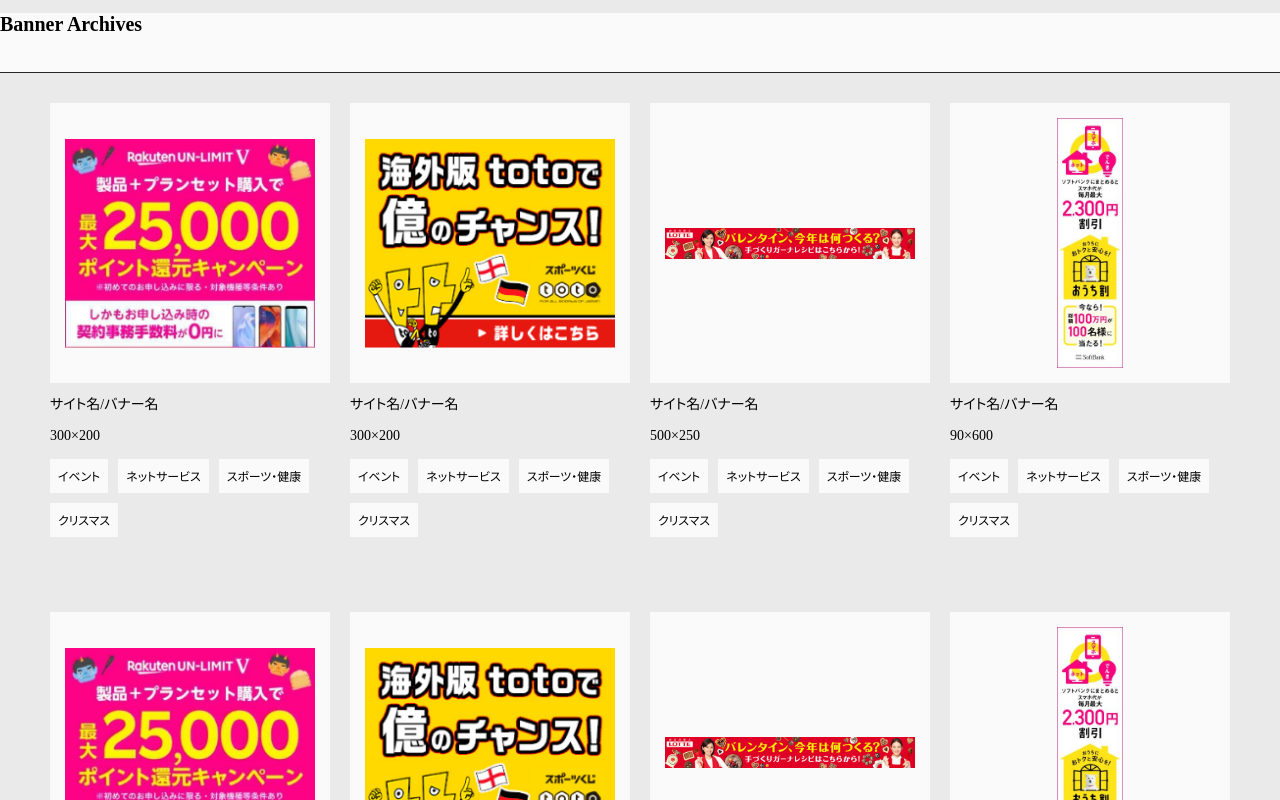
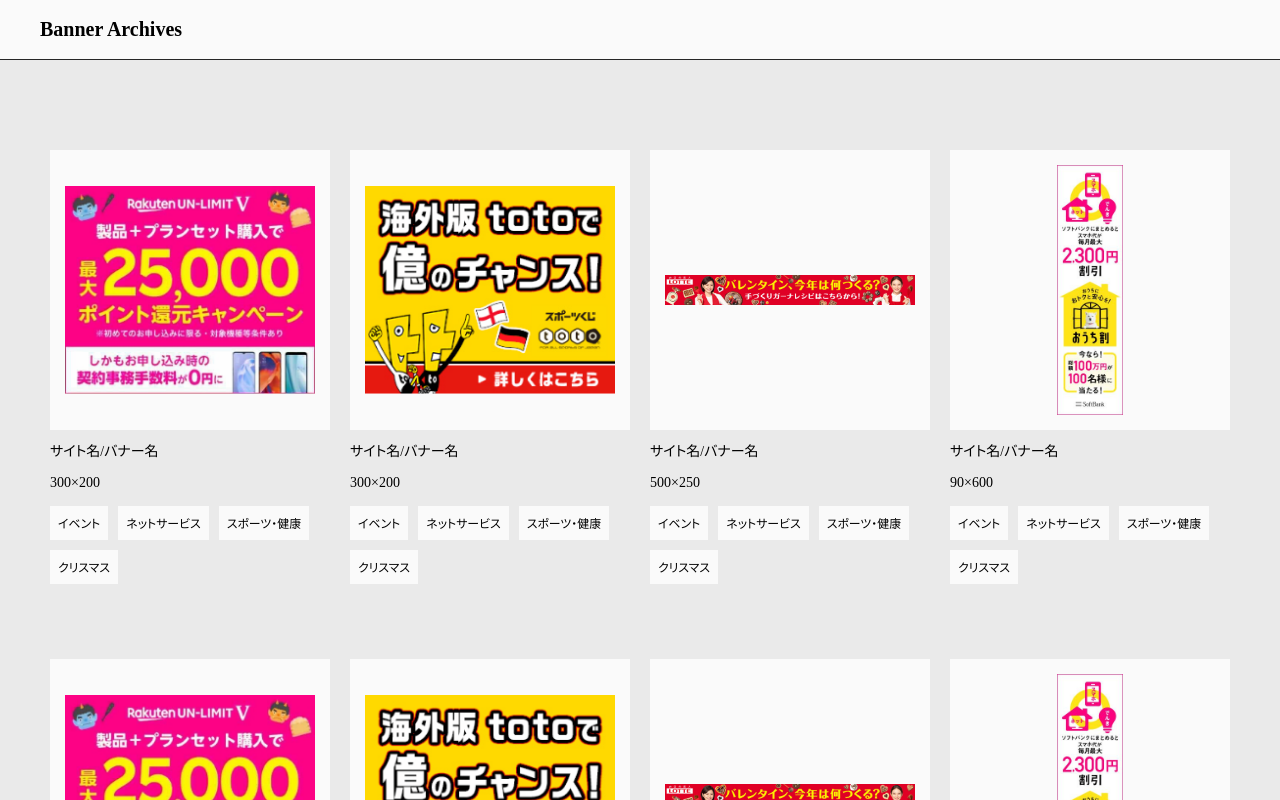
Before and after one commit to curctich/banner_archives, a Next.js app: page / in a window 1280 px wide. Shown: the top 800 px of the page. Built offline with nearby package versions, Linux system fonts and the light colour scheme.

Commit message:
不要なスタイルを削除

```diff
--- a/components/Layout.js
+++ b/components/Layout.js
@@ -3,6 +3,7 @@
 import Image from 'next/image'
 
 import header from '../styles/layouts/header.module.scss'
+import layouts from '../styles/layouts/layouts.module.scss'
 import footer from '../styles/layouts/footer.module.scss'
 
 const Layout = (props) => {
@@ -17,16 +18,17 @@
         </Head>
 
         <header className={header.l_header}>
-          <h1 className="site_title">
-            <Link href="/">
-              <a>{siteTitle}</a>
-            </Link>
-          </h1>
+          <div className={layouts.l_inner}>
+            <h1 className={header.l_header__ttl}>
+              <Link href="/">
+                <a>{siteTitle}</a>
+              </Link>
+            </h1>
+          </div>
         </header>
 
         <main>
-          {title ? <h1 className="page-title">{title}</h1> : ``}
-          <div className="page_main">
+          <div className={layouts.l_page_main}>
             {children}
           </div>
         </main>
```
